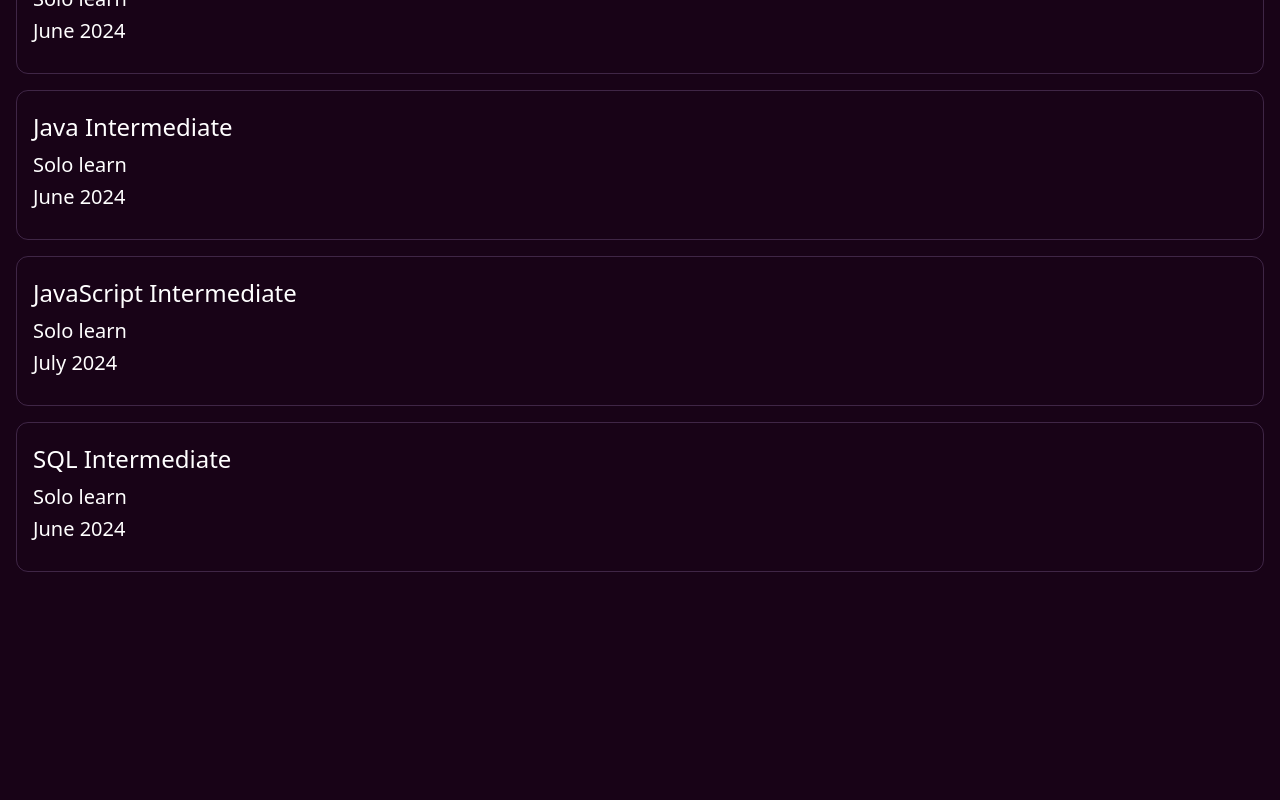
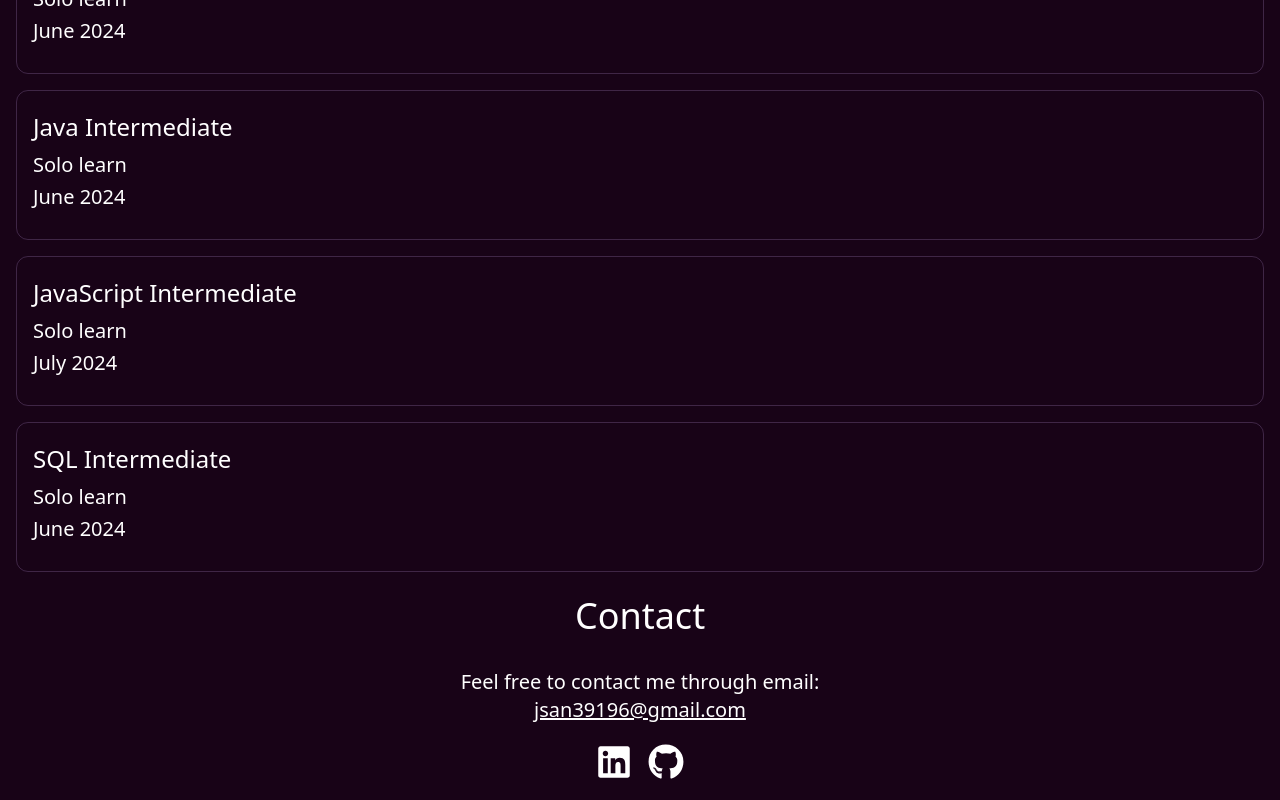
Before and after one commit to Munasinghe123/JSM-Portfolio, a React (Vite) app: page / in a window 1280 px wide. Shown: the part 4280-5080 px from the top of the page. Before the commit the page ends 4876 px from the top, so only its background shows below. Built offline with nearby package versions, Linux system fonts and the light colour scheme.

Commit message:
contact page done

```diff
--- a/src/App.jsx
+++ b/src/App.jsx
@@ -5,6 +5,7 @@ import Projects from "./components/Projects";
 import Skills from "./components/Skills";
 import Education from "./components/Education";
 import Certififation from "./components/Certifications";
+import Contact from "./components/Contact";
 
 const App=()=>{
   return(
@@ -18,6 +19,7 @@ const App=()=>{
           <Skills/>
           <Education/>
           <Certififation/>
+          <Contact/>
         </div>
       </main>
     </>
--- a/src/components/Contact.jsx
+++ b/src/components/Contact.jsx
@@ -1,14 +1,45 @@
+import { FaLinkedin, FaGithub } from 'react-icons/fa';
 import { useRef } from "react";
 
+const Contact = () => {
+  const contactRef = useRef(null);
 
-const Contact=()=>{
+  return (
+    <section id="contact" ref={contactRef}>
+      <div className='mx-auto max-w-full px-4'>
+        <h1 className="mb-8 text-center text-3xl font-medium lg:text-4xl">Contact</h1>
+
+        <div className='text-center mb-5 text-lg lg:text-xl'>
+                <p className=''>Feel free to contact me through email:</p>
+                <a href="mailto:jsan39196@gmail.com" className='underline'>
+                jsan39196@gmail.com
+                </a>
+        </div>
 
 
-    return(
-        <section id="contact">
+        <div className="flex items-center justify-center gap-4 mb-5">
+            {/* LinkedIn */}
+            <a
+                href="https://www.linkedin.com/in/jayathu-sankalpa-munasinghe-16060719b"
+                target="_blank"
+                rel="noopener noreferrer"
 
-        </section>
-    )
-}
+            >
+                <FaLinkedin size={36} />
+            </a>
+
+            {/* GitHub */}
+            <a
+                href="https://github.com/Munasinghe123"
+                target="_blank"
+                rel="noopener noreferrer"
+            >
+                <FaGithub size={36} />
+            </a>
+            </div>
+                </div>
+                </section>
+            );
+};
 
 export default Contact;
--- a/src/components/HeroSection.jsx
+++ b/src/components/HeroSection.jsx
@@ -17,7 +17,7 @@ const HeroSection=()=>{
                     {PROFILE.name}
                 </h1>
 
-                <h2 className="mt-[10px] bg-gradient-to-b from-pink-200 to purple-300 bg-clip-text text-center text-4xl
+                <h2 className="hero-subheading mt-[10px] bg-gradient-to-b from-pink-200 to purple-300 bg-clip-text text-center text-4xl
                 tracking-tighter text-transparent">
                     {PROFILE.role}
                 </h2>
@@ -26,7 +26,7 @@ const HeroSection=()=>{
                 {PROFILE.subheading}
             </p>
 
-            <img src={jaya} className="rounded-3xl w-60 border border-purple-300/20 p-1"/>
+            <img src={jaya} className="hero-img rounded-3xl w-60 border border-purple-300/20 p-1"/>
 
         </section>
     )
```
